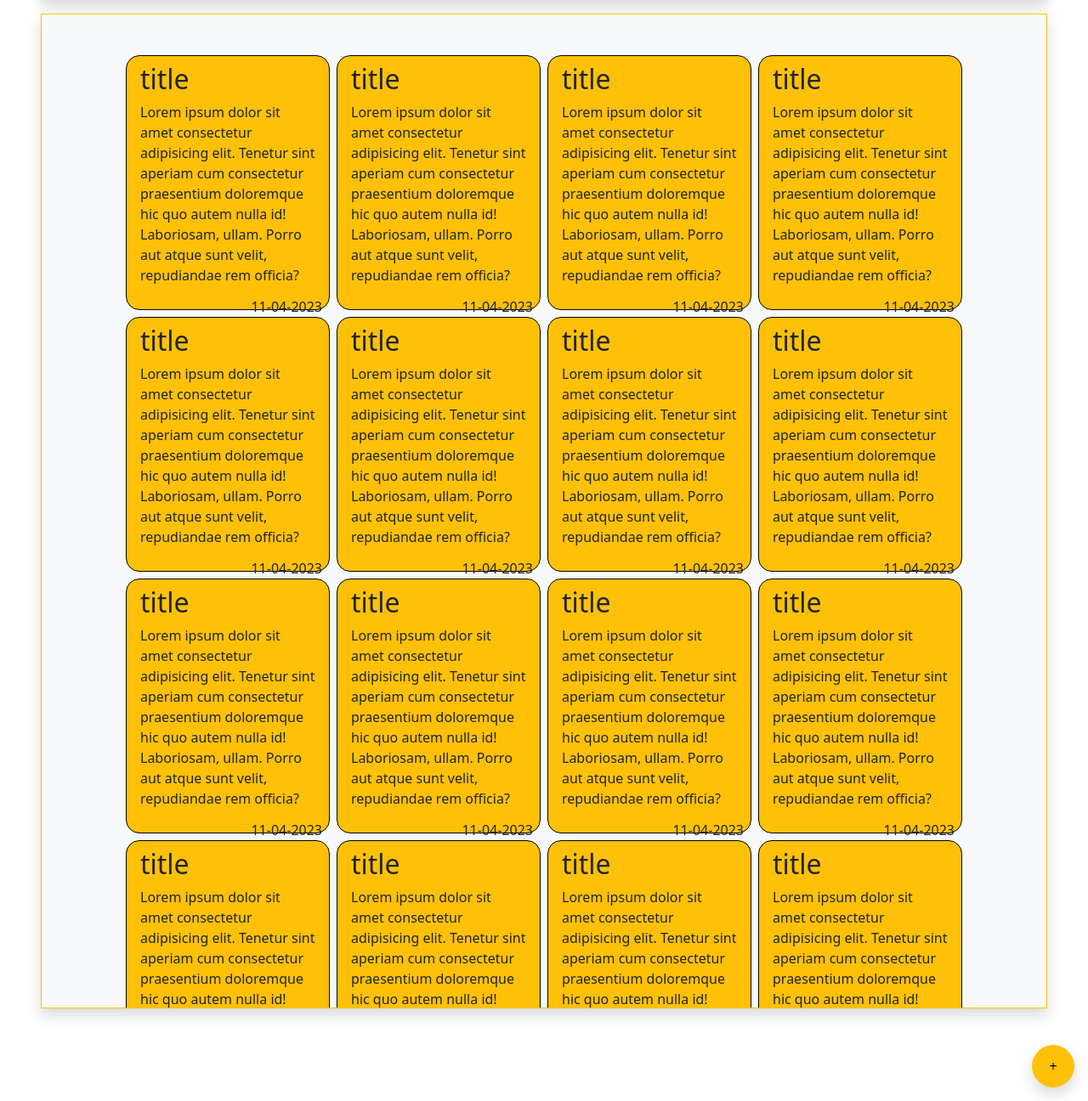
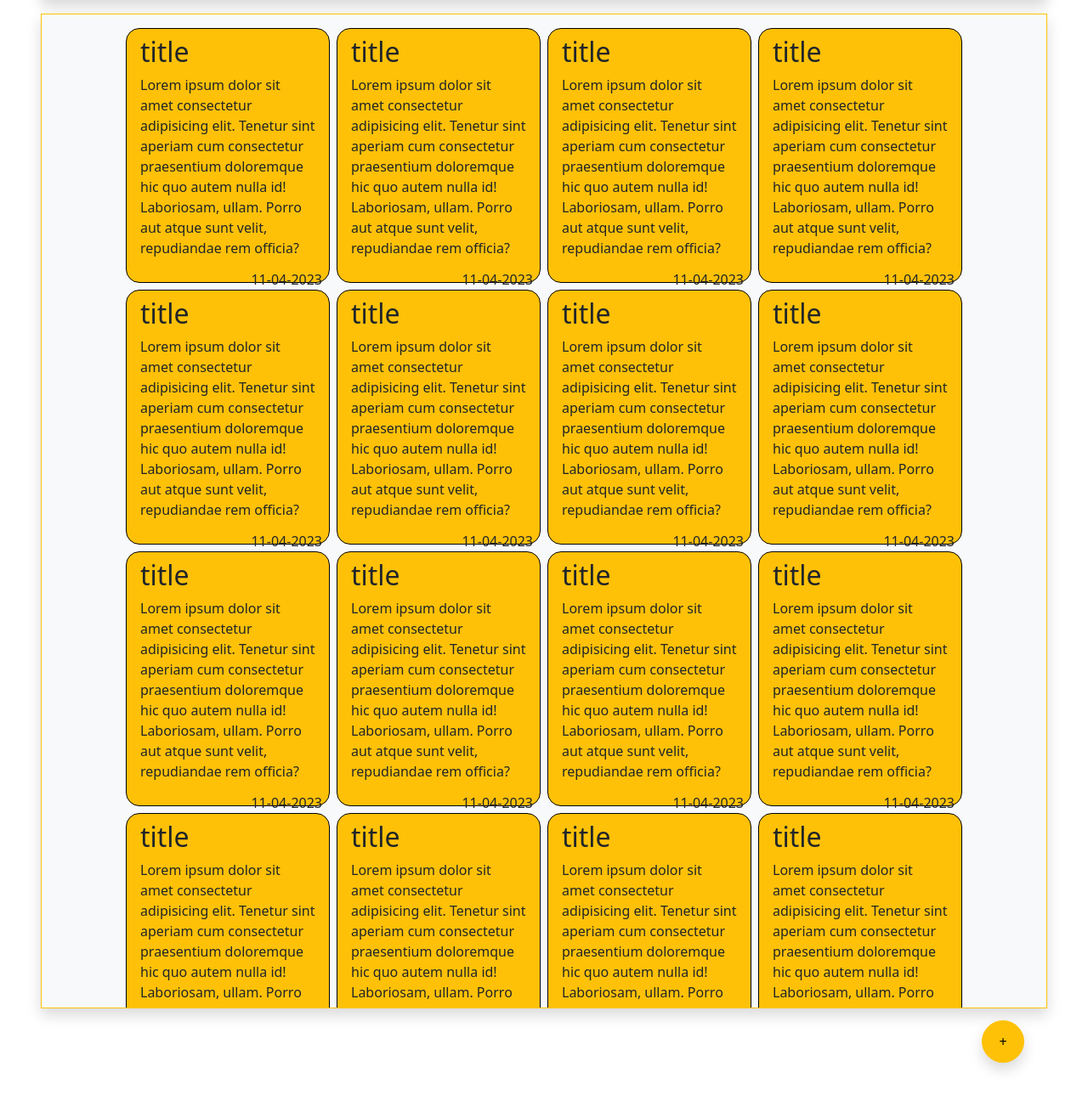
Before and after one commit to Ali-404/notesapp-django, a Django app: page / in a window 1280 px wide. Shown: the part 82-1378 px from the top of the page at 85% size. Run offline with Django 5.2, Linux system fonts and the light colour scheme.

Commit message:
`Refactor home.html template: updated section styles and added button`

```diff
--- a/notesProject/notes/templates/home.html
+++ b/notesProject/notes/templates/home.html
@@ -3,7 +3,7 @@
 {% block title %} Home Page {% endblock %}
 
 {% block content %}
-<section class="p-5 d-flex flex-row align-items-center gap-2 flex-wrap justify-content-center overflow-auto h-100">
+<section class="position-relative p-3 d-flex flex-row align-items-center gap-2 flex-wrap justify-content-center overflow-auto h-100">
     {% include 'blocknote.html' %}
     {% include 'blocknote.html' %}
     {% include 'blocknote.html' %}
@@ -20,10 +20,10 @@
     {% include 'blocknote.html' %}
     {% include 'blocknote.html' %}
     {% include 'blocknote.html' %}
+    <button class="position-fixed bottom-0 end-0  btn btn-warning icon-btn shadow" style="width: 50px; height: 50px; transform: translate(-150%,-90%);" >
+        +
+    </button>
 </section>
 
-<button class="position-fixed bottom-0 end-0 m-3 btn btn-warning icon-btn shadow" style="width: 50px; height: 50px;" >
-    +
-</button>
 
 {% endblock %}
```
